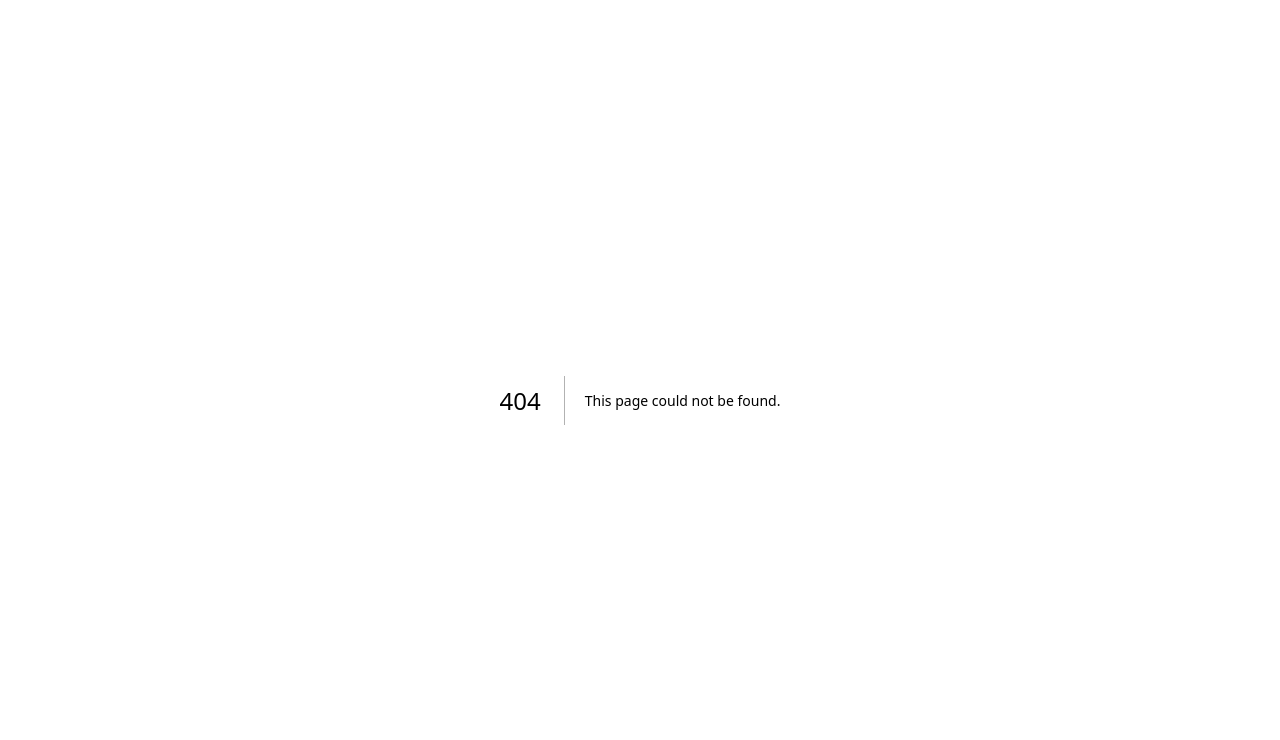
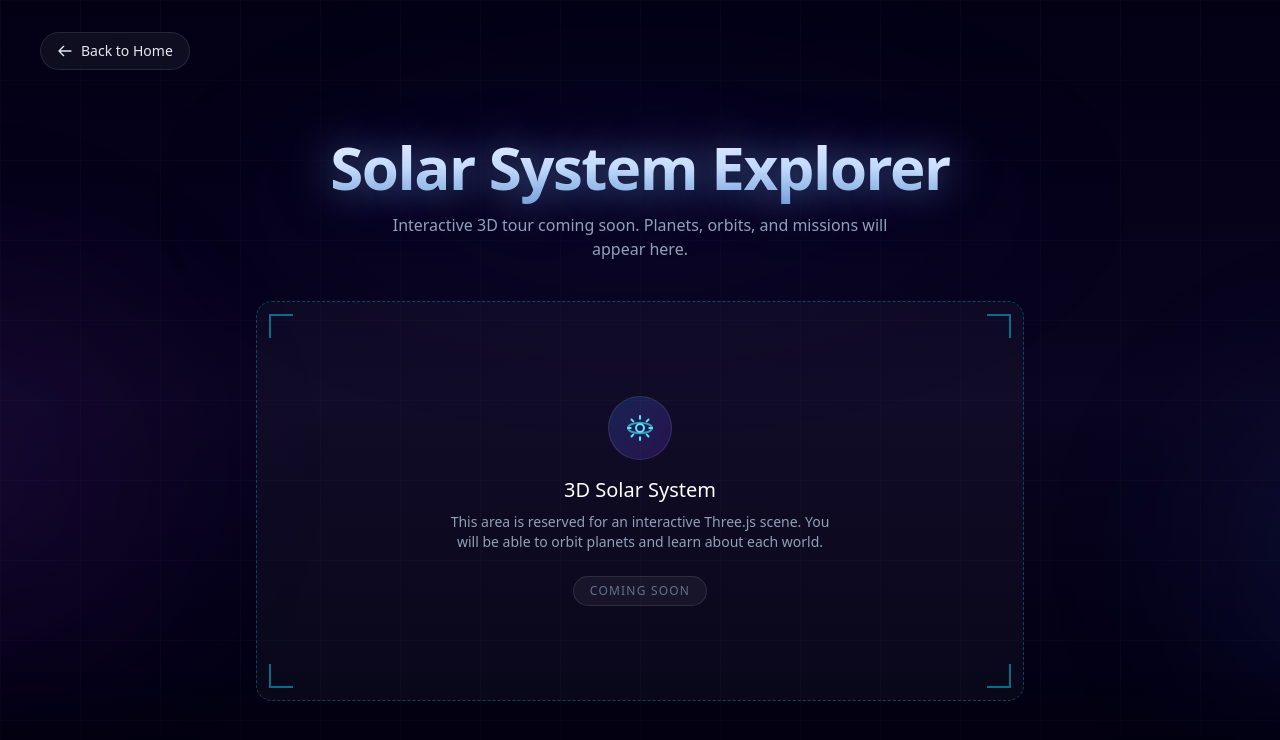
Before and after one commit to renisha-koti/Cosmic-Explorer-, a Next.js app: page /explore in a window 1280 px wide. Before the commit this address had no page. Shown: the top 740 px of the page. Built offline with nearby package versions, Linux system fonts and the light colour scheme.

Commit message:
Explore page created

```diff
--- /dev/null
+++ b/app/components/SpaceBackground.tsx
@@ -0,0 +1,41 @@
+import StarCanvas from "./StarCanvas";
+
+/**
+ * Shared dark space backdrop (stars, nebula, grid).
+ * Wrap page content inside this component.
+ */
+export default function SpaceBackground({
+  children,
+}: {
+  children: React.ReactNode;
+}) {
+  return (
+    <div className="relative min-h-screen w-full overflow-hidden bg-[#030014]">
+      <StarCanvas />
+
+      <div className="pointer-events-none absolute inset-0 z-[1] bg-gradient-to-b from-[#030014] via-[#0a0520] to-[#020010]" />
+
+      <div
+        className="pointer-events-none absolute -left-1/4 top-1/4 z-[2] h-[70vh] w-[70vh] rounded-full bg-[radial-gradient(circle,rgba(88,28,135,0.35)_0%,transparent_70%)] blur-3xl animate-nebula-drift"
+        aria-hidden="true"
+      />
+      <div
+        className="pointer-events-none absolute -right-1/4 bottom-0 z-[2] h-[60vh] w-[60vh] rounded-full bg-[radial-gradient(circle,rgba(30,58,138,0.4)_0%,transparent_70%)] blur-3xl animate-nebula-drift nebula-delay"
+        aria-hidden="true"
+      />
+      <div
+        className="pointer-events-none absolute left-1/2 top-0 z-[2] h-[50vh] w-[80vw] -translate-x-1/2 rounded-full bg-[radial-gradient(ellipse,rgba(67,56,202,0.2)_0%,transparent_70%)] blur-3xl animate-nebula-pulse"
+        aria-hidden="true"
+      />
+
+      <div
+        className="pointer-events-none absolute inset-0 z-[3] opacity-[0.04] bg-[linear-gradient(rgba(255,255,255,0.5)_1px,transparent_1px),linear-gradient(90deg,rgba(255,255,255,0.5)_1px,transparent_1px)] bg-[length:80px_80px]"
+        aria-hidden="true"
+      />
+
+      <div className="relative z-10">{children}</div>
+
+      <div className="pointer-events-none absolute inset-x-0 bottom-0 z-[5] h-32 bg-gradient-to-t from-[#020010] to-transparent" />
+    </div>
+  );
+}
--- /dev/null
+++ b/app/explore/page.tsx
@@ -0,0 +1,103 @@
+import type { Metadata } from "next";
+import Link from "next/link";
+import SpaceBackground from "../components/SpaceBackground";
+
+export const metadata: Metadata = {
+  title: "Solar System Explorer | Cosmic Explorer AI",
+  description: "Explore the solar system with interactive 3D learning.",
+};
+
+export default function ExplorePage() {
+  return (
+    <SpaceBackground>
+      <main className="flex min-h-screen flex-col px-6 py-8 sm:px-10">
+        {/* Back to homepage */}
+        <Link
+          href="/"
+          className="inline-flex w-fit items-center gap-2 rounded-full border border-white/10 bg-white/5 px-4 py-2 text-sm text-slate-200 backdrop-blur-md transition-colors hover:border-cyan-400/40 hover:bg-white/10 hover:text-white"
+        >
+          <svg
+            className="h-4 w-4"
+            fill="none"
+            viewBox="0 0 24 24"
+            stroke="currentColor"
+            strokeWidth={2}
+            aria-hidden="true"
+          >
+            <path
+              strokeLinecap="round"
+              strokeLinejoin="round"
+              d="M10 19l-7-7m0 0l7-7m-7 7h18"
+            />
+          </svg>
+          Back to Home
+        </Link>
+
+        {/* Page content */}
+        <div className="mx-auto flex w-full max-w-4xl flex-1 flex-col items-center justify-center py-12">
+          <h1 className="text-center text-3xl font-semibold tracking-tight text-white sm:text-5xl md:text-6xl animate-title-glow">
+            <span className="bg-gradient-to-b from-white via-blue-100 to-blue-300/80 bg-clip-text text-transparent">
+              Solar System Explorer
+            </span>
+          </h1>
+
+          <p className="mt-4 max-w-lg text-center text-sm text-slate-400 sm:text-base">
+            Interactive 3D tour coming soon. Planets, orbits, and missions will
+            appear here.
+          </p>
+
+          {/* Placeholder for future 3D solar system */}
+          <section
+            className="mt-10 w-full max-w-3xl opacity-0-start animate-fade-in-up delay-400"
+            aria-label="3D solar system placeholder"
+          >
+            <div className="relative flex min-h-[320px] flex-col items-center justify-center rounded-2xl border border-dashed border-cyan-400/30 bg-white/[0.03] p-8 text-center backdrop-blur-sm sm:min-h-[400px]">
+              {/* Corner accents */}
+              <span className="absolute left-3 top-3 h-6 w-6 border-l-2 border-t-2 border-cyan-400/50" />
+              <span className="absolute right-3 top-3 h-6 w-6 border-r-2 border-t-2 border-cyan-400/50" />
+              <span className="absolute bottom-3 left-3 h-6 w-6 border-b-2 border-l-2 border-cyan-400/50" />
+              <span className="absolute bottom-3 right-3 h-6 w-6 border-b-2 border-r-2 border-cyan-400/50" />
+
+              {/* Icon */}
+              <div className="mb-4 flex h-16 w-16 items-center justify-center rounded-full border border-white/10 bg-gradient-to-br from-blue-500/20 to-violet-600/20">
+                <svg
+                  className="h-8 w-8 text-cyan-300"
+                  fill="none"
+                  viewBox="0 0 24 24"
+                  stroke="currentColor"
+                  strokeWidth={1.5}
+                  aria-hidden="true"
+                >
+                  <circle cx="12" cy="12" r="3" />
+                  <path
+                    strokeLinecap="round"
+                    d="M12 3v2M12 19v2M3 12h2M19 12h2M5.6 5.6l1.4 1.4M17 17l1.4 1.4M5.6 18.4l1.4-1.4M17 7l1.4-1.4"
+                  />
+                  <ellipse
+                    cx="12"
+                    cy="12"
+                    rx="9"
+                    ry="4"
+                    className="opacity-60"
+                  />
+                </svg>
+              </div>
+
+              <h2 className="text-lg font-medium text-white sm:text-xl">
+                3D Solar System
+              </h2>
+              <p className="mt-2 max-w-sm text-sm text-slate-400">
+                This area is reserved for an interactive Three.js scene. You
+                will be able to orbit planets and learn about each world.
+              </p>
+
+              <span className="mt-6 rounded-full border border-white/10 bg-white/5 px-4 py-1.5 text-xs tracking-widest text-slate-500 uppercase">
+                Coming soon
+              </span>
+            </div>
+          </section>
+        </div>
+      </main>
+    </SpaceBackground>
+  );
+}
--- a/app/page.tsx
+++ b/app/page.tsx
@@ -1,3 +1,4 @@
+import Link from "next/link";
 import StarCanvas from "./components/StarCanvas";
 
 export default function Home() {
@@ -85,9 +86,9 @@ export default function Home() {
         </p>
 
         <div className="opacity-0-start animate-fade-in-up delay-800 mt-10 sm:mt-12">
-          <button
-            type="button"
-            className="group relative overflow-hidden rounded-full px-10 py-4 text-sm font-medium tracking-wide text-white transition-all duration-300 sm:px-12 sm:py-4 sm:text-base"
+          <Link
+            href="/explore"
+            className="group relative inline-flex overflow-hidden rounded-full px-10 py-4 text-sm font-medium tracking-wide text-white transition-all duration-300 sm:px-12 sm:py-4 sm:text-base"
           >
             <span className="absolute inset-0 rounded-full bg-gradient-to-r from-cyan-500 via-blue-500 to-violet-600 transition-all duration-300 group-hover:from-cyan-400 group-hover:via-blue-400 group-hover:to-violet-500" />
             <span className="absolute inset-0 rounded-full opacity-0 blur-xl bg-cyan-400 transition-opacity duration-300 group-hover:opacity-60" />
@@ -113,7 +114,7 @@ export default function Home() {
             </span>
 
             <span className="absolute -inset-1 -z-10 rounded-full bg-gradient-to-r from-cyan-500/40 via-blue-500/40 to-violet-500/40 opacity-70 blur-md transition-all duration-300 group-hover:opacity-100 group-hover:blur-lg group-hover:scale-105" />
-          </button>
+          </Link>
         </div>
 
         <p className="opacity-0-start animate-fade-in delay-800 mt-16 text-xs tracking-widest text-slate-500 uppercase">
```
